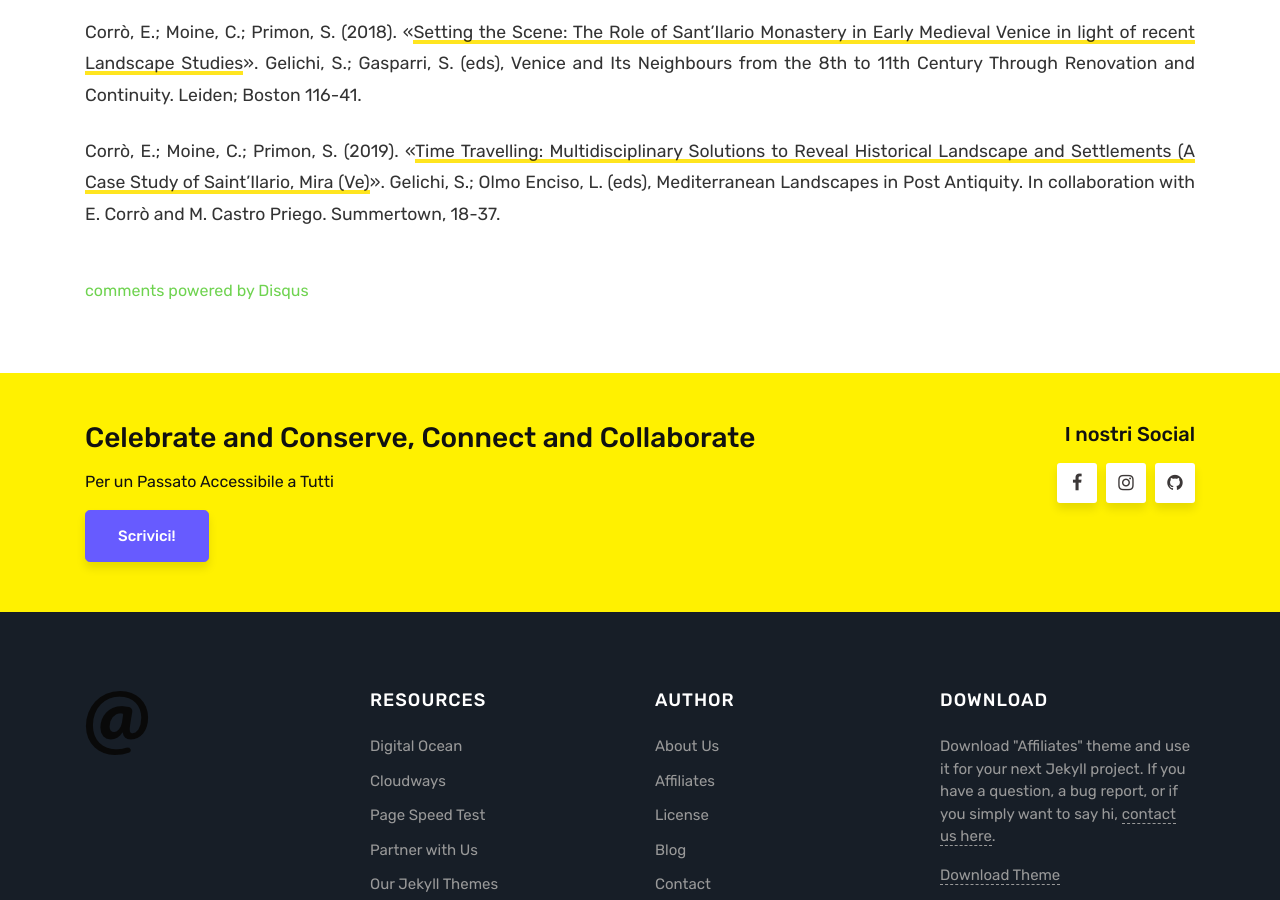
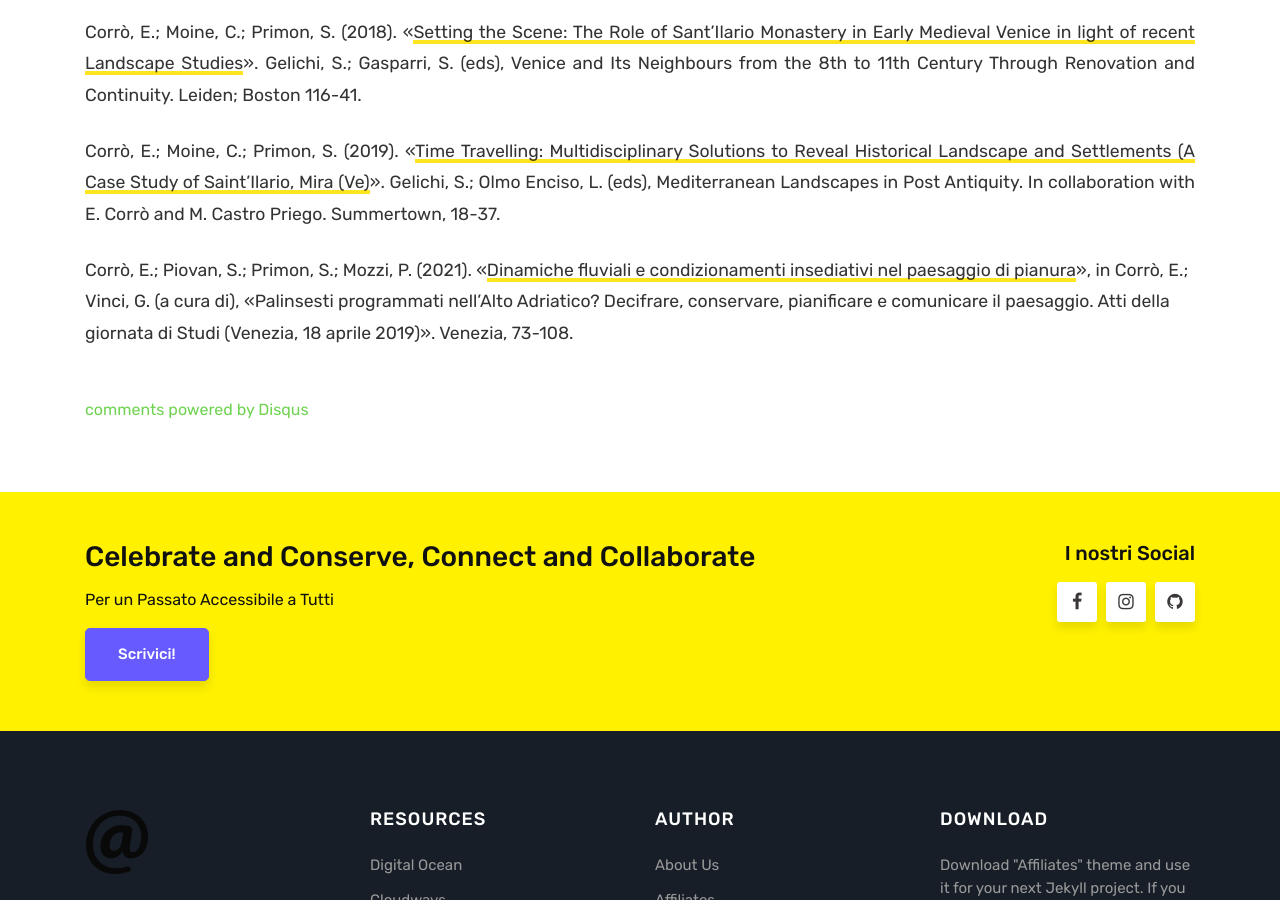
Before and after one commit to valrem93/SantIlarioeilBrenta_test, a Jekyll site: the page built from docs/access.md, in a window 1280 px wide and 900 px high, scrolled down 510 px. Built offline with Jekyll 4.4.1, drawn with Linux system fonts in a browser that asks for light colours; comment, search, counter and statistics services are not loaded.

Commit message:
Update access.md

```diff
--- a/docs/access.md
+++ b/docs/access.md
@@ -35,3 +35,6 @@ Saint’Ilario, Mira (Ve)](https://doi.org/10.2307/j.ctvndv6wx.6)». Gelichi, S.
 in Post Antiquity. In collaboration with E. Corrò and M. Castro Priego.
 Summertown, 18-37.
 {: style="text-align: justify"}
+
+Corrò, E.; Piovan, S.; Primon, S.; Mozzi, P. (2021). «[Dinamiche fluviali e condizionamenti insediativi nel paesaggio di pianura](https://edizionicafoscari.unive.it/it/edizioni4/libri/978-88-6969-480-6/)», in Corrò, E.; Vinci, G. (a cura di), «Palinsesti programmati nell’Alto Adriatico?
+Decifrare, conservare, pianificare e comunicare il paesaggio. Atti della giornata di Studi (Venezia, 18 aprile 2019)». Venezia, 73-108.
```
